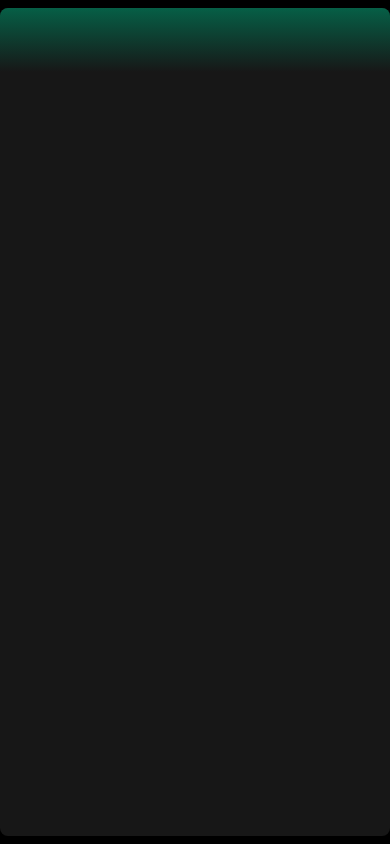
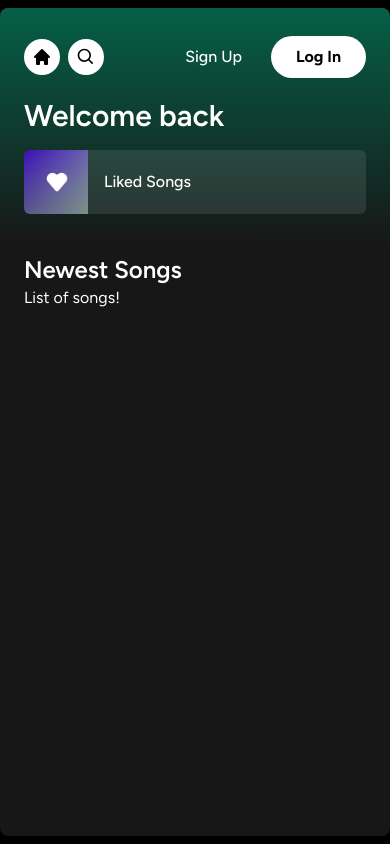
Before and after one commit to aryanshmalviya/Musix, a Next.js app: page / in a window 390 px wide. Built offline with nearby package versions, Linux system fonts and the light colour scheme.

Commit message:
Front page UI done

```diff
--- a/app/(site)/page.tsx
+++ b/app/(site)/page.tsx
@@ -1,4 +1,5 @@
 import Header from "@/components/Header"
+import ListItem from "@/components/ListItems"
 export default function Home(){
     return (
         <div className="
@@ -10,8 +11,41 @@
             overflow-y-auto
         ">
             <Header>
-                Header
+                <div className="mb-2">
+                    <h1 className="
+                        text-white
+                        text-3xl
+                        font-semibold
+                    ">
+                        Welcome back
+                    </h1>
+                    <div className="
+                        grid
+                        grid-cols-1
+                        sm:grid-cols-2
+                        xl:grid-cols-3
+                        2xl:grid-cols-4
+                        gap-3
+                        mt-4
+                    ">
+                        <ListItem
+                            image="/images/liked.png"
+                            name="Liked Songs"
+                            href="liked"
+                        />
+                    </div>
+                </div>
             </Header>
+            <div className="mt-2 mb-7 px-6">
+                <div className="flex justify-between items-center">
+                    <h1 className="text-white text-2xl font-semibold">
+                        Newest Songs
+                    </h1>
+                </div>
+                <div>
+                    List of songs!
+                </div>
+            </div>
         </div>
     )
 }
--- /dev/null
+++ b/components/Button.tsx
@@ -0,0 +1,40 @@
+import { forwardRef } from "react"
+import { twMerge } from "tailwind-merge";
+
+interface ButtonProps
+    extends React.ButtonHTMLAttributes<HTMLButtonElement>{}
+
+const Button = forwardRef<HTMLButtonElement , ButtonProps>(({
+    className,
+    children,
+    disabled,
+    type = "button",
+    ...props
+},ref)=>{
+    return(
+        <button type={type} className={twMerge(`
+            w-full
+            rounded-full
+            bg-green-500
+            border
+            border-transparent
+            px-3
+            py-3
+            disabled:cursor-not-allowed
+            disabled:opacity-50
+            text-black
+            font-bold
+            hover:opacity-75
+            transition
+        `,className
+        )}
+            disabled={disabled}
+            ref={ref}
+            {...props}
+        >
+            {children}
+        </button>
+    )
+})
+Button.displayName = "Button";
+export default Button
--- a/components/Header.tsx
+++ b/components/Header.tsx
@@ -3,6 +3,9 @@
 import { useRouter } from "next/navigation";
 import { twMerge } from "tailwind-merge";
 import {RxCaretLeft, RxCaretRight} from "react-icons/rx"
+import { HiHome } from "react-icons/hi";
+import { BiSearch } from "react-icons/bi";
+import Button from "./Button";
 
 interface HeaderProps{
     children: React.ReactNode;
@@ -68,7 +71,65 @@
                         <RxCaretRight size={34} className="text-white"/>
                     </button>
                 </div>
+                <div className="flex md:hidden gap-x-2 items-center">
+                    <button className="
+                        rounded-full
+                        p-2
+                        bg-white
+                        flex
+                        items-center
+                        justify-center
+                        hover:opacity-75
+                        transition
+                    ">
+                        <HiHome className=" text-black" size={20}/>
+                    </button>
+                    <button className="
+                        rounded-full
+                        p-2
+                        bg-white
+                        flex
+                        items-center
+                        justify-center
+                        hover:opacity-75
+                        transition
+                    ">
+                        <BiSearch className=" text-black" size={20}/>
+                    </button>
+                </div>
+                <div className="
+                    flex
+                    justify-between
+                    items-center
+                    gap-x-4
+                ">
+                    <>
+                        <div>
+                        <Button
+                        onClick={()=>{}}
+                        className="
+                            bg-transparent
+                            text-neutral-300s
+                            font-medium
+                        ">
+                            Sign Up
+                        </Button>
+                        </div>
+                        <div>
+                        <Button
+                        onClick={()=>{}}
+                        className="
+                            bg-white
+                            px-6
+                            py-2
+                        ">
+                            Log In
+                        </Button>
+                        </div>
+                    </>
+                </div>
             </div>
+            {children}
         </div>
     )
 }
--- /dev/null
+++ b/components/ListItems.tsx
@@ -0,0 +1,75 @@
+"use client"
+
+import { useRouter } from "next/navigation"
+import Image from "next/image"
+import {FaPlay} from "react-icons/fa"
+
+interface ListItemProps{
+    image:string
+    name:string
+    href:string
+}
+
+const ListItem: React.FC<ListItemProps>= ({
+    image,
+    name,
+    href
+
+})=>{
+    const router = useRouter
+    const onCLick = ()=>{
+        router.push(href);
+    }
+    return(
+        <button
+        onClick={onCLick}
+        className="
+            relative
+            group
+            flex
+            items-center
+            rounded-md
+            overflow-hidden
+            gap-x-4
+            bg-neutral-100/10
+            hover:bg-neutral-100/20
+            transition
+            pr-4
+        ">
+            <div className="
+                relative
+                min-h-[64px]
+                min-w-[64px]
+            ">
+                <Image
+                    className="object-cover"
+                    fill
+                    src={image}
+                    alt="Image"
+                />
+            </div>
+            <p className="font-medium truncate py-5">
+                {name}
+            </p>
+            <div className="
+                absolute
+                transition
+                opacity-0
+                rounded-full
+                flex
+                items-center
+                justify-center
+                bg-green-500
+                p-4
+                drop-shadow-md
+                right-5
+                group-hover:opacity-100
+                hover:scale-110
+            ">
+                <FaPlay className="text-black"/>
+            </div>
+        </button>
+    )
+}
+
+export default ListItem
```
Also changed, not shown: public/images/liked.png (added).
